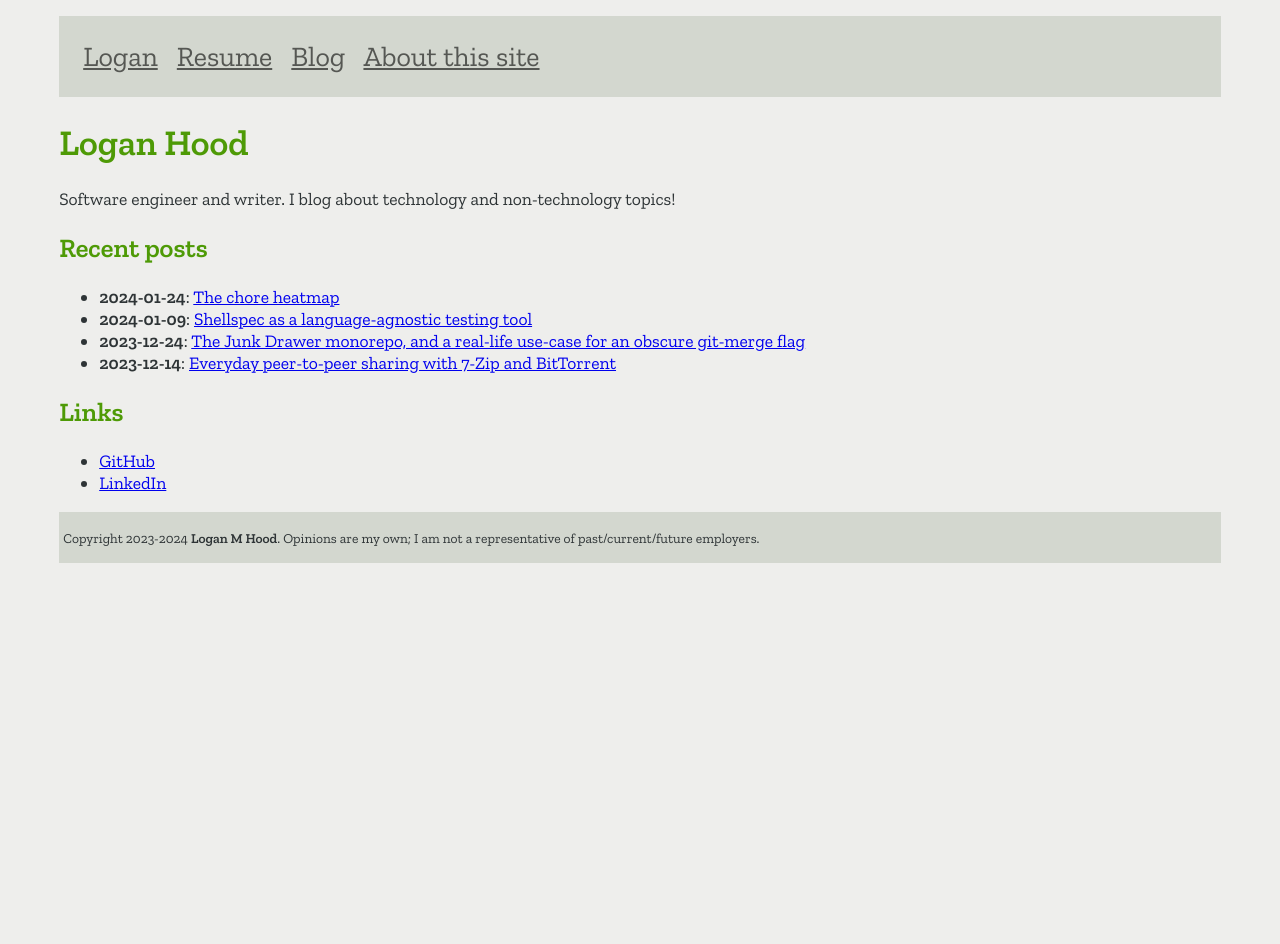
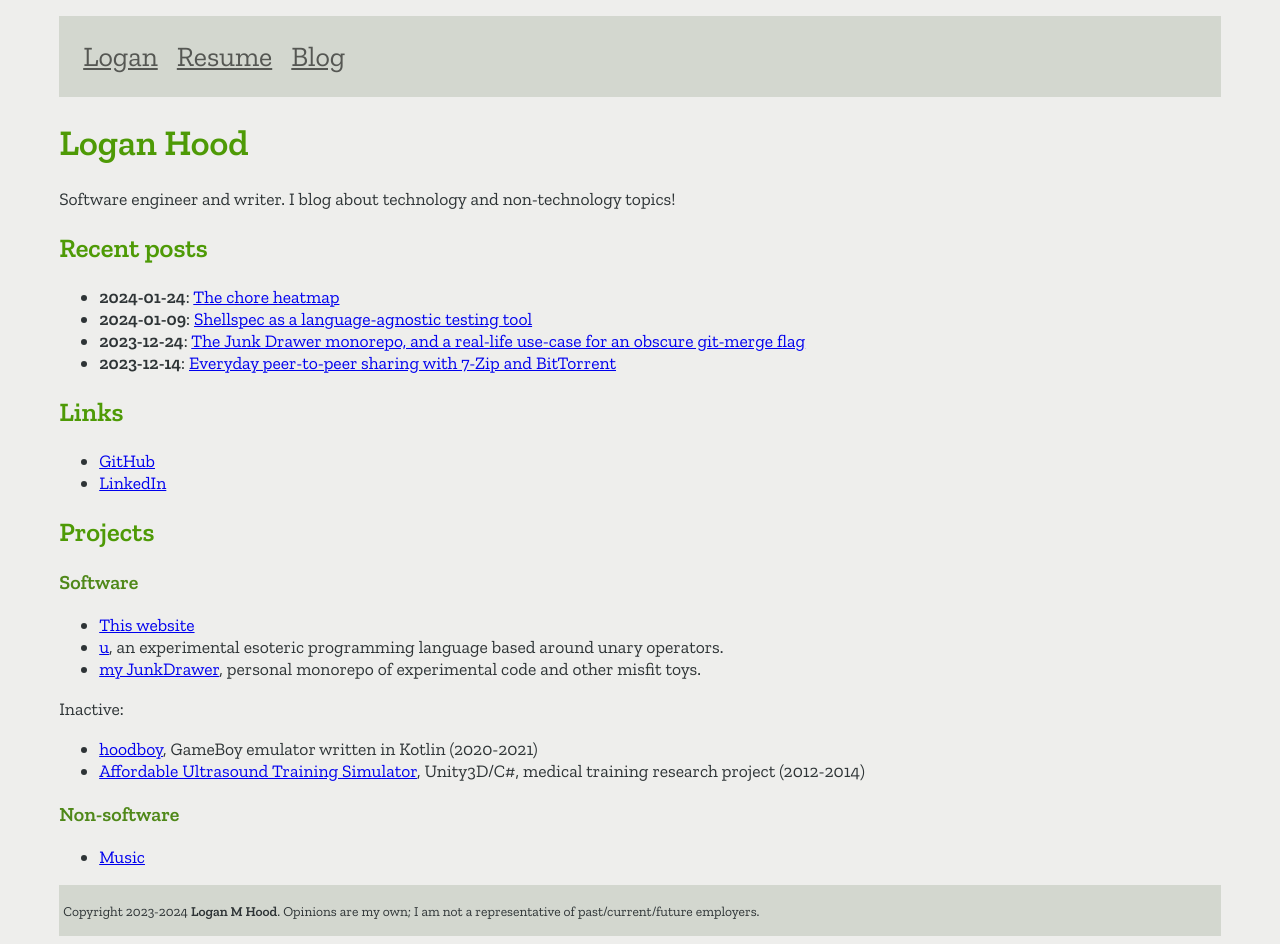
Before and after one commit to hoodlm/loganhooddotcom, a Jekyll site: the page built from index.md, in a window 1280 px wide. Built offline with Jekyll 4.4.1, drawn with Linux system fonts in a browser that asks for light colours; before the commit the page ends 900 px from its top, so only the background shows below that.

Commit message:
Add some project links to front page, About is no longer in nav bar

```diff
--- a/_data/navigation.yml
+++ b/_data/navigation.yml
@@ -4,5 +4,3 @@
   link: /resume.html
 - name: Blog
   link: /blog.html
-- name: About this site
-  link: /about.html
--- a/index.md
+++ b/index.md
@@ -16,3 +16,20 @@ Software engineer and writer. I blog about technology and non-technology topics!
 
 * [GitHub](https://github.com/hoodlm)
 * [LinkedIn](https://www.linkedin.com/in/logan-hood-87491b78/)
+
+## Projects
+
+### Software
+
+* [This website](./about.html)
+* [u](https://github.com/hoodlm/u/tree/main), an experimental esoteric programming language based around unary operators.
+* [my JunkDrawer](https://github.com/hoodlm/JunkDrawer), personal monorepo of experimental code and other misfit toys.
+
+Inactive:
+
+* [hoodboy](https://github.com/hoodlm/hoodboy), GameBoy emulator written in Kotlin (2020-2021)
+* [Affordable Ultrasound Training Simulator](https://github.com/hoodlm/affordable-medical-ultrasound-training-simulator), Unity3D/C#, medical training research project (2012-2014)
+
+### Non-software
+
+* [Music](./music.html)
```
Also changed, not shown: about.md (+9 -6 lines), music.md (added, +15 -0 lines).
